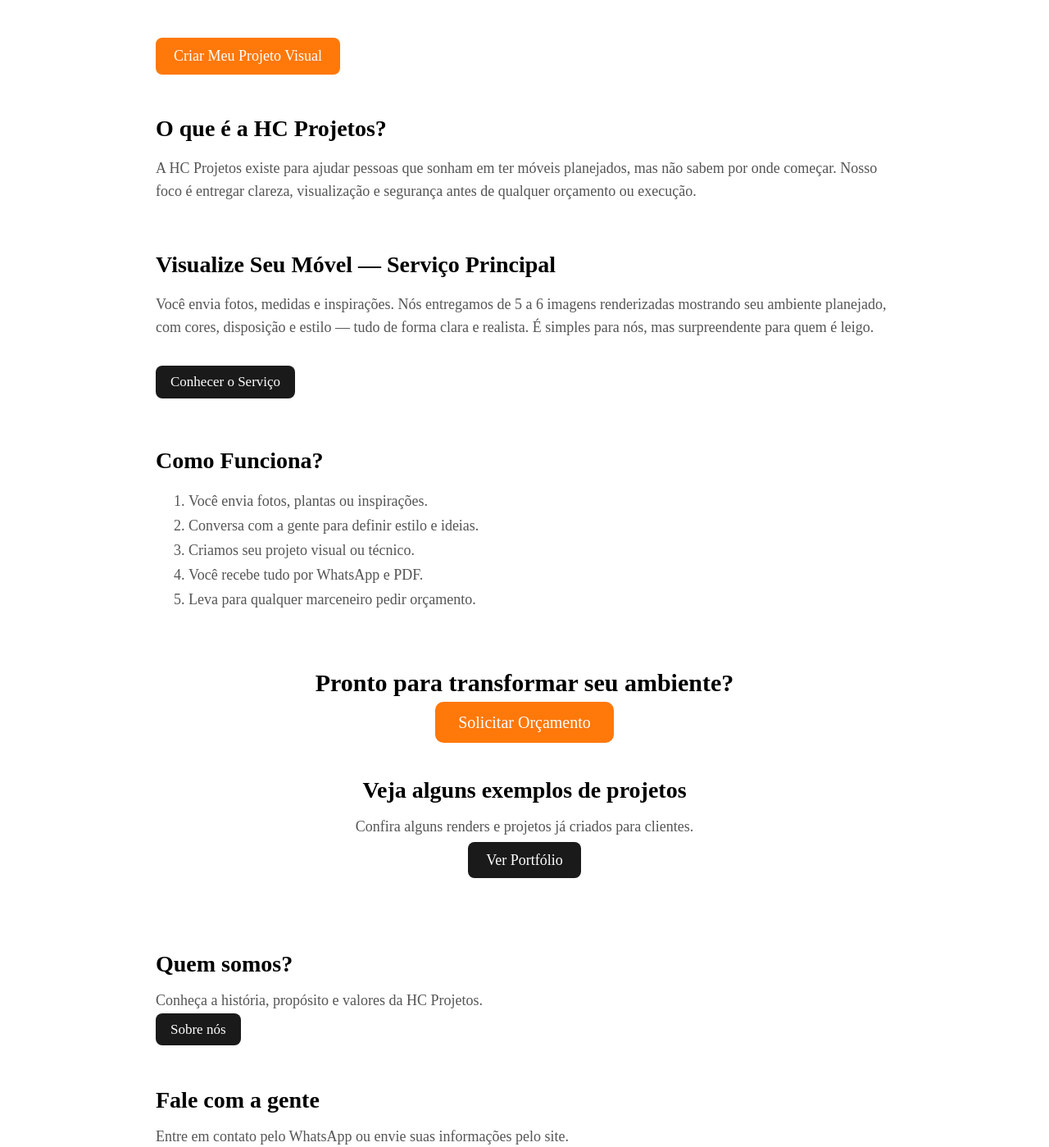
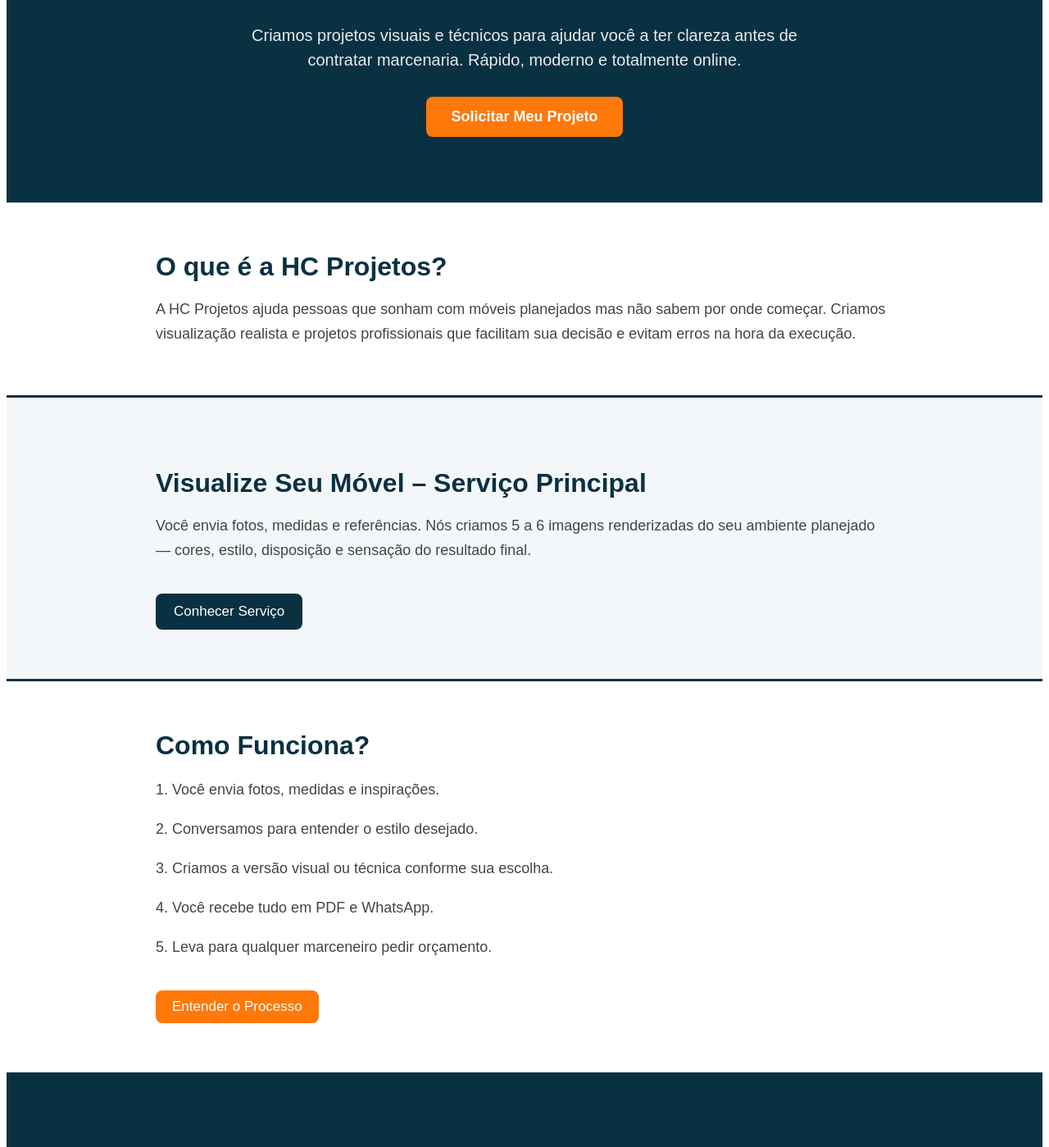
Before and after one commit to hcmarcenaria/Hcprojetos-site, a Next.js app: page / in a window 1280 px wide. Shown: the part 163-1562 px from the top of the page at 82% size. Built offline with nearby package versions, Linux system fonts and the light colour scheme.

Commit message:
Home moderna aplicada

```diff
--- a/pages/index.js
+++ b/pages/index.js
@@ -1,183 +1,160 @@
 export default function Home() {
   return (
-    <div style={{ maxWidth: "900px", margin: "0 auto" }}>
+    <div style={{ fontFamily: "Arial, sans-serif" }}>
 
-      {/* HERO SECTION */}
-      <section style={{ marginTop: "20px", marginBottom: "50px" }}>
-        <h1 style={{ fontSize: "40px", marginBottom: "15px", fontWeight: "bold" }}>
-          Visualize Seus Móveis Antes de Fazer!
+      {/* HERO AZUL */}
+      <section
+        style={{
+          backgroundColor: "#0A3142",
+          color: "#ffffff",
+          padding: "80px 20px",
+          textAlign: "center",
+        }}
+      >
+        <h1 style={{ fontSize: "42px", marginBottom: "20px", fontWeight: "bold" }}>
+          Visualize Seus Móveis Antes de Fazer
         </h1>
 
-        <p style={{ fontSize: "20px", lineHeight: "32px", color: "#444" }}>
-          A HC Projetos ajuda você a enxergar seu ambiente planejado antes de contratar marceneiro.
-          Rápido, online e acessível — perfeito para quem nunca fez planejado e não sabe por onde começar.
+        <p
+          style={{
+            fontSize: "20px",
+            maxWidth: "700px",
+            margin: "0 auto",
+            lineHeight: "30px",
+            opacity: 0.9,
+          }}
+        >
+          Criamos projetos visuais e técnicos para ajudar você a ter clareza antes de contratar
+          marcenaria. Rápido, moderno e totalmente online.
         </p>
 
         <a
-          href="/visualize"
+          href="/orcamento"
           style={{
             display: "inline-block",
-            marginTop: "25px",
-            padding: "12px 22px",
+            marginTop: "30px",
+            padding: "14px 30px",
+            backgroundColor: "#FF780A",
+            color: "#ffffff",
+            textDecoration: "none",
+            borderRadius: "8px",
             fontSize: "18px",
-            backgroundColor: "#FF780A",
-            color: "#fff",
-            borderRadius: "8px",
-            textDecoration: "none"
+            fontWeight: "bold",
           }}
         >
-          Criar Meu Projeto Visual
+          Solicitar Meu Projeto
         </a>
       </section>
 
+      {/* SEÇÃO 1 — SOBRE A HC */}
+      <section style={{ maxWidth: "900px", margin: "60px auto", padding: "0 20px" }}>
+        <h2 style={{ fontSize: "32px", marginBottom: "10px", color: "#0A3142" }}>
+          O que é a HC Projetos?
+        </h2>
 
-      {/* SOBRE A HC PROJETOS */}
-      <section style={{ marginBottom: "60px" }}>
-        <h2 style={{ fontSize: "28px", marginBottom: "10px" }}>O que é a HC Projetos?</h2>
-        <p style={{ fontSize: "18px", lineHeight: "28px", color: "#555" }}>
-          A HC Projetos existe para ajudar pessoas que sonham em ter móveis planejados,
-          mas não sabem por onde começar. Nosso foco é entregar clareza, visualização e
-          segurança antes de qualquer orçamento ou execução.
+        <p style={{ fontSize: "18px", color: "#444", lineHeight: "30px" }}>
+          A HC Projetos ajuda pessoas que sonham com móveis planejados mas não sabem por onde
+          começar. Criamos visualização realista e projetos profissionais que facilitam sua
+          decisão e evitam erros na hora da execução.
         </p>
       </section>
 
+      {/* SEÇÃO 2 — SERVIÇO PRINCIPAL */}
+      <section
+        style={{
+          backgroundColor: "#F4F7F9",
+          padding: "60px 20px",
+          borderTop: "3px solid #0A3142",
+          borderBottom: "3px solid #0A3142",
+        }}
+      >
+        <div style={{ maxWidth: "900px", margin: "0 auto" }}>
+          <h2 style={{ fontSize: "32px", marginBottom: "10px", color: "#0A3142" }}>
+            Visualize Seu Móvel – Serviço Principal
+          </h2>
 
-      {/* SERVIÇO PRINCIPAL */}
-      <section style={{ marginBottom: "60px" }}>
-        <h2 style={{ fontSize: "28px", marginBottom: "10px" }}>Visualize Seu Móvel — Serviço Principal</h2>
+          <p style={{ fontSize: "18px", color: "#444", lineHeight: "30px" }}>
+            Você envia fotos, medidas e referências. Nós criamos 5 a 6 imagens renderizadas do seu
+            ambiente planejado — cores, estilo, disposição e sensação do resultado final.
+          </p>
 
-        <p style={{ fontSize: "18px", lineHeight: "28px", color: "#555" }}>
-          Você envia fotos, medidas e inspirações.
-          Nós entregamos de 5 a 6 imagens renderizadas mostrando seu ambiente planejado,
-          com cores, disposição e estilo — tudo de forma clara e realista.
-          É simples para nós, mas surpreendente para quem é leigo.
-        </p>
+          <a
+            href="/visualize"
+            style={{
+              display: "inline-block",
+              marginTop: "20px",
+              padding: "12px 22px",
+              backgroundColor: "#0A3142",
+              color: "#ffffff",
+              textDecoration: "none",
+              borderRadius: "8px",
+              fontSize: "17px",
+            }}
+          >
+            Conhecer Serviço
+          </a>
+        </div>
+      </section>
+
+      {/* SEÇÃO 3 — COMO FUNCIONA */}
+      <section style={{ maxWidth: "900px", margin: "60px auto", padding: "0 20px" }}>
+        <h2 style={{ fontSize: "32px", marginBottom: "20px", color: "#0A3142" }}>
+          Como Funciona?
+        </h2>
+
+        <div style={{ fontSize: "18px", color: "#444", lineHeight: "30px" }}>
+          <p>1. Você envia fotos, medidas e inspirações.</p>
+          <p>2. Conversamos para entender o estilo desejado.</p>
+          <p>3. Criamos a versão visual ou técnica conforme sua escolha.</p>
+          <p>4. Você recebe tudo em PDF e WhatsApp.</p>
+          <p>5. Leva para qualquer marceneiro pedir orçamento.</p>
+        </div>
 
         <a
-          href="/visualize"
+          href="/como-funciona"
           style={{
             display: "inline-block",
-            marginTop: "15px",
-            padding: "10px 18px",
-            backgroundColor: "#1a1a1a",
-            color: "#fff",
+            marginTop: "20px",
+            padding: "10px 20px",
+            backgroundColor: "#FF780A",
+            color: "#ffffff",
             borderRadius: "8px",
             textDecoration: "none",
-            fontSize: "17px"
+            fontSize: "17px",
           }}
         >
-          Conhecer o Serviço
+          Entender o Processo
         </a>
       </section>
 
-
-      {/* COMO FUNCIONA */}
-      <section style={{ marginBottom: "70px" }}>
-        <h2 style={{ fontSize: "28px", marginBottom: "10px" }}>Como Funciona?</h2>
-
-        <ol style={{ fontSize: "18px", color: "#555", lineHeight: "30px" }}>
-          <li>Você envia fotos, plantas ou inspirações.</li>
-          <li>Conversa com a gente para definir estilo e ideias.</li>
-          <li>Criamos seu projeto visual ou técnico.</li>
-          <li>Você recebe tudo por WhatsApp e PDF.</li>
-          <li>Leva para qualquer marceneiro pedir orçamento.</li>
-        </ol>
-      </section>
-
-
       {/* CTA FINAL */}
-      <section style={{ textAlign: "center", marginBottom: "100px" }}>
-        <h2 style={{ fontSize: "30px", marginBottom: "20px" }}>
+      <section
+        style={{
+          backgroundColor: "#0A3142",
+          padding: "60px 20px",
+          textAlign: "center",
+          color: "#ffffff",
+        }}
+      >
+        <h2 style={{ fontSize: "32px", marginBottom: "15px" }}>
           Pronto para transformar seu ambiente?
         </h2>
 
         <a
           href="/orcamento"
           style={{
-            padding: "14px 28px",
+            padding: "14px 30px",
             backgroundColor: "#FF780A",
-            color: "#fff",
+            color: "#ffffff",
             borderRadius: "10px",
             textDecoration: "none",
-            fontSize: "20px"
+            fontSize: "20px",
+            fontWeight: "bold",
           }}
         >
           Solicitar Orçamento
         </a>
-
-	{/* LINK PARA PORTFÓLIO */}
-<section style={{ marginBottom: "80px" }}>
-  <h2 style={{ fontSize: "28px", marginBottom: "15px" }}>
-    	<br />
-	Veja alguns exemplos de projetos
-  </h2>
-
-  <p style={{ fontSize: "18px", color: "#555", marginBottom: "20px" }}>
-    Confira alguns renders e projetos já criados para clientes.
-  </p>
-
-  <a
-    href="/portfolio"
-    style={{
-      padding: "12px 22px",
-      backgroundColor: "#1a1a1a",
-      color: "#fff",
-      borderRadius: "8px",
-      textDecoration: "none",
-      fontSize: "18px"
-    }}
-  >
-    Ver Portfólio
-  </a>
-</section>
-
       </section>
-
-	{/* SEÇÃO SOBRE */}
-<section style={{ marginBottom: "60px" }}>
-  <h2 style={{ fontSize: "28px", marginBottom: "10px" }}>Quem somos?</h2>
-  <p style={{ fontSize: "18px", color: "#555", marginBottom: "15px" }}>
-    Conheça a história, propósito e valores da HC Projetos.
-  </p>
-
-  <a
-    href="/sobre"
-    style={{
-      padding: "10px 18px",
-      backgroundColor: "#1a1a1a",
-      color: "#fff",
-      borderRadius: "8px",
-      textDecoration: "none",
-      fontSize: "17px"
-    }}
-  >
-    Sobre nós
-  </a>
-</section>
-
-{/* SEÇÃO CONTATO */}
-<section style={{ marginBottom: "100px" }}>
-  <h2 style={{ fontSize: "28px", marginBottom: "10px" }}>Fale com a gente</h2>
-  <p style={{ fontSize: "18px", color: "#555", marginBottom: "15px" }}>
-    Entre em contato pelo WhatsApp ou envie suas informações pelo site.
-  </p>
-
-  <a
-    href="/contato"
-    style={{
-      padding: "10px 18px",
-      backgroundColor: "#FF780A",
-      color: "#fff",
-      borderRadius: "8px",
-      textDecoration: "none",
-      fontSize: "17px"
-    }}
-  >
-    Ir para Contato
-  </a>
-</section>
-
-
     </div>
   );
 }
```
